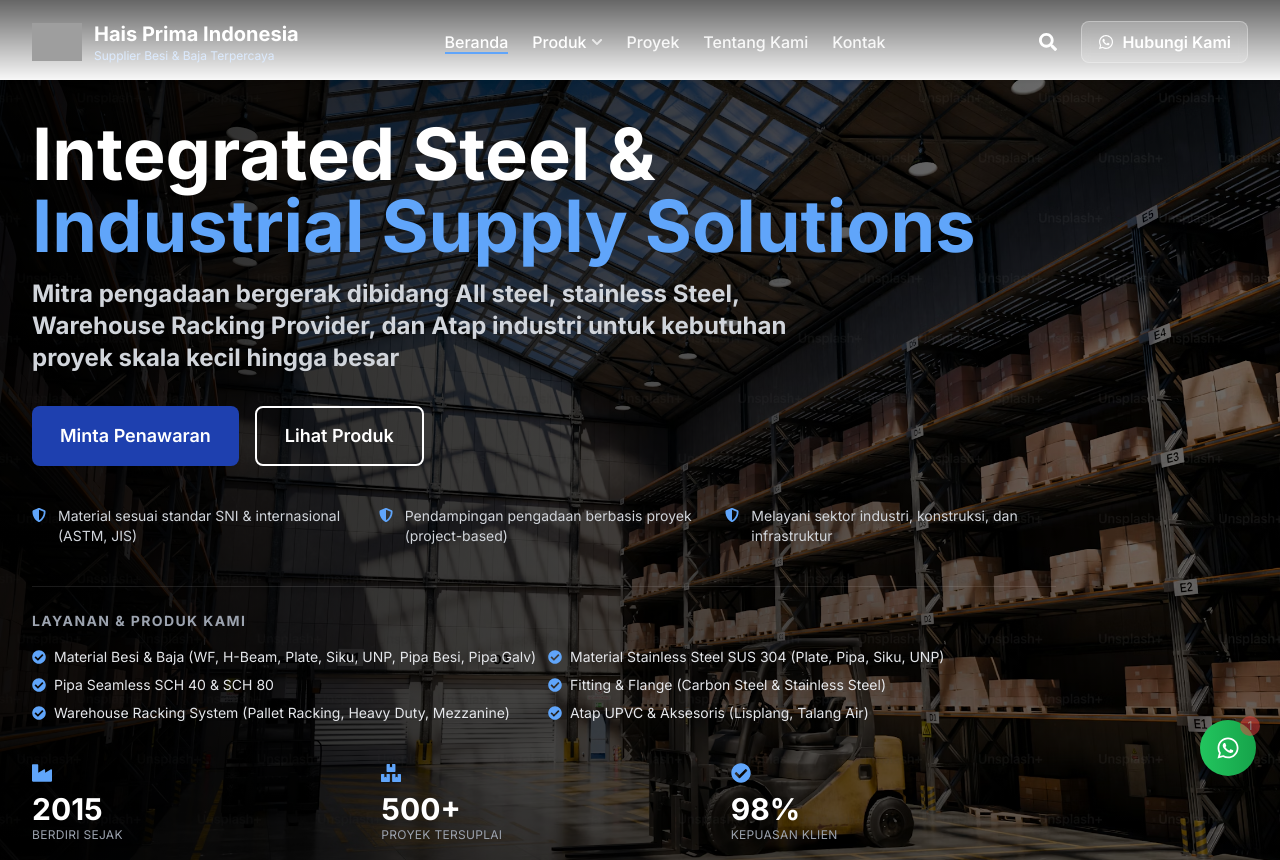
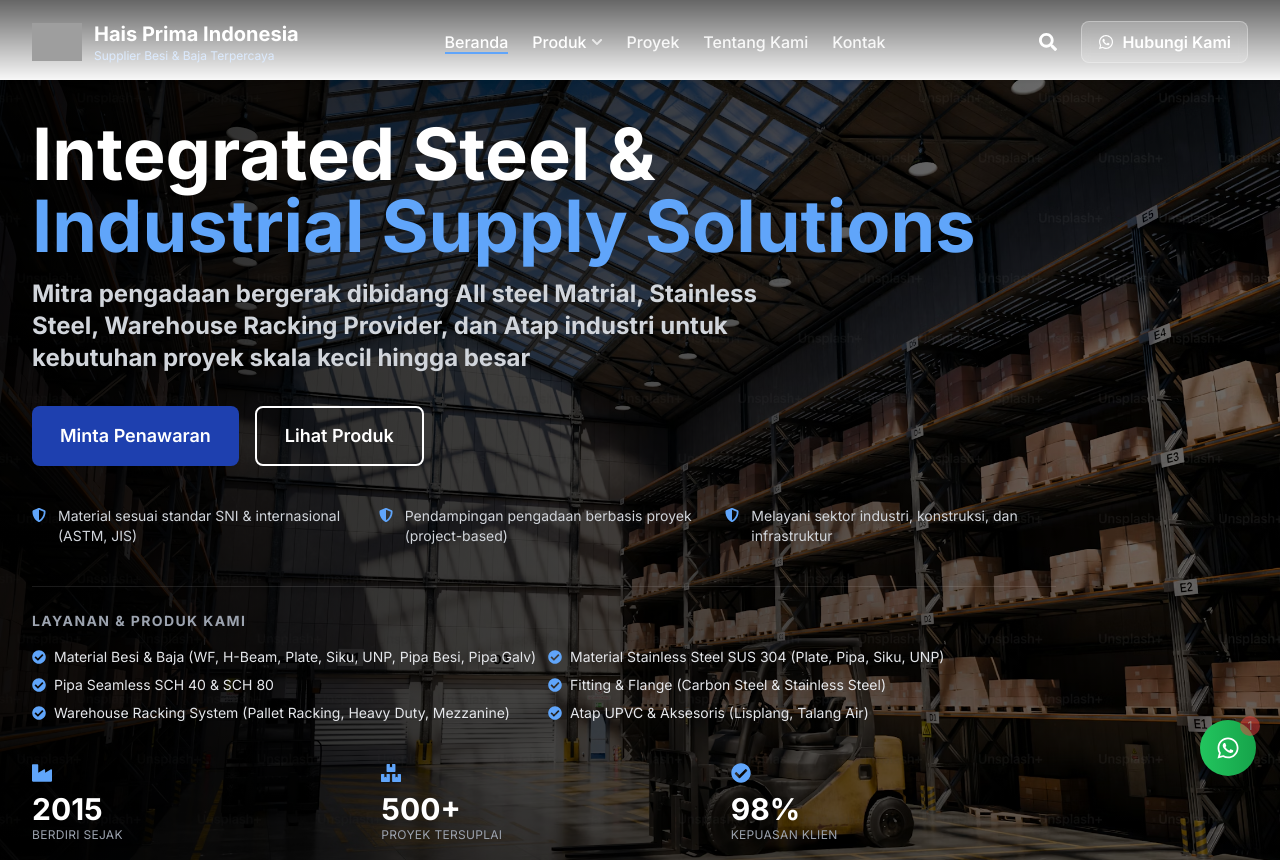
Before and after one commit to herlan-syihabudin/hais-prima-indonesia, a Next.js app: page / in a window 1280 px wide. Shown: the top 860 px of the page. Built offline with nearby package versions, Linux system fonts and the light colour scheme; grey boxes are pictures that could not be loaded.

Commit message:
Update Hero.tsx

```diff
--- a/components/home/Hero.tsx
+++ b/components/home/Hero.tsx
@@ -62,7 +62,7 @@ export default function Hero() {
 
             {/* Sub Headline */}
             <h2 className="text-xl md:text-2xl mt-4 text-gray-300 max-w-3xl">
-              Mitra pengadaan bergerak dibidang All steel, stainless Steel, Warehouse Racking Provider, dan Atap industri untuk kebutuhan proyek skala kecil hingga besar
+              Mitra pengadaan bergerak dibidang All steel Matrial, Stainless Steel, Warehouse Racking Provider, dan Atap industri untuk kebutuhan proyek skala kecil hingga besar
             </h2>
 
             {/* CTA Buttons */}
```
